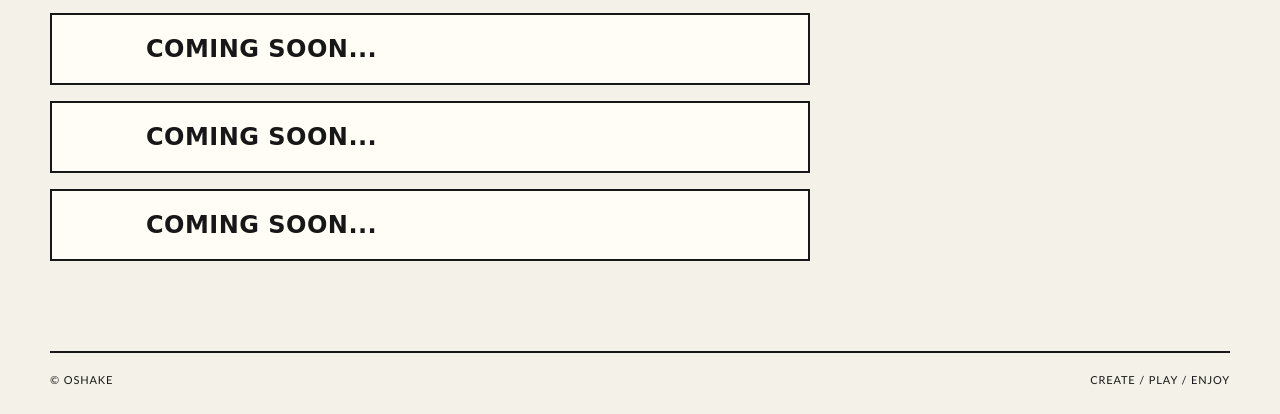
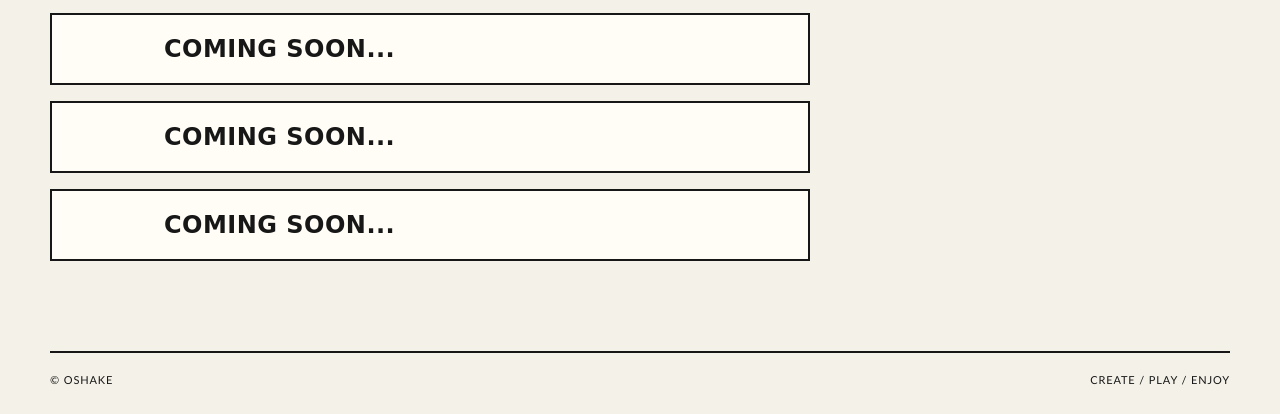
Before and after one commit to shake0nigiri/shake0nigiri.github.io, a plain HTML site: page index.html in a window 1280 px wide. Shown: the part 1226-1640 px from the top of the page. Drawn offline with Linux system fonts and the light colour scheme.

Commit message:
Refactor HTML structure and update comments

```diff
--- a/index.html
+++ b/index.html
@@ -114,7 +114,7 @@
 
 
       <!-- =========================
-           SNS
+           SNS BUTTONS
       ========================== -->
 
       <div class="url-list">
@@ -181,34 +181,58 @@
 
         </a>
 
-      </div>
+
+        <!-- =========================
+             COMING SOON 1
+        ========================== -->
+
+        <button
+          class="url-button coming-soon-button"
+          type="button"
+        >
+
+          <span class="coming-soon-icon-space"></span>
+
+          <span class="url-title">
+            COMING SOON...
+          </span>
+
+        </button>
 
 
-      <!-- =========================
-           COMING SOON BUTTONS
-      ========================== -->
-
-      <div class="coming-soon-list">
+        <!-- =========================
+             COMING SOON 2
+        ========================== -->
 
         <button
-          class="coming-soon-button"
+          class="url-button coming-soon-button"
           type="button"
         >
-          COMING SOON...
+
+          <span class="coming-soon-icon-space"></span>
+
+          <span class="url-title">
+            COMING SOON...
+          </span>
+
         </button>
 
+
+        <!-- =========================
+             COMING SOON 3
+        ========================== -->
+
         <button
-          class="coming-soon-button"
+          class="url-button coming-soon-button"
           type="button"
         >
-          COMING SOON...
-        </button>
 
-        <button
-          class="coming-soon-button"
-          type="button"
-        >
-          COMING SOON...
+          <span class="coming-soon-icon-space"></span>
+
+          <span class="url-title">
+            COMING SOON...
+          </span>
+
         </button>
 
       </div>
@@ -221,8 +245,8 @@
     ========================== -->
 
     <div
+      id="comingSoonPopup"
       class="coming-soon-popup"
-      id="comingSoonPopup"
     >
       COMING SOON...
     </div>
```
